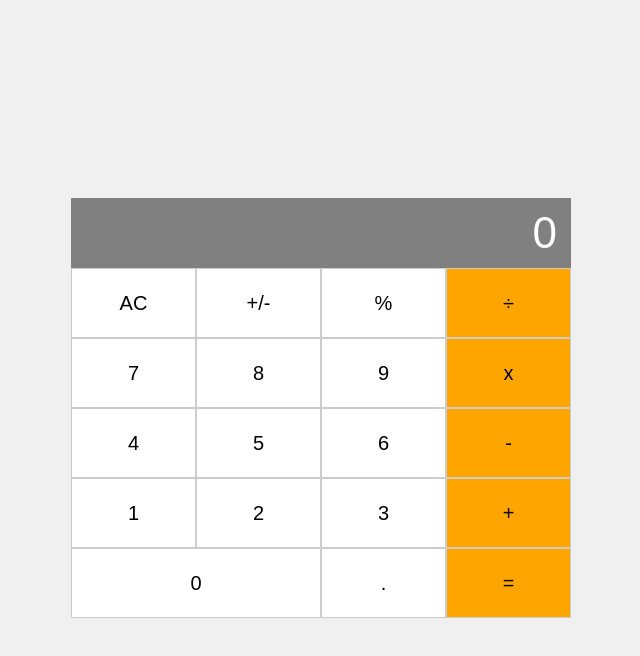
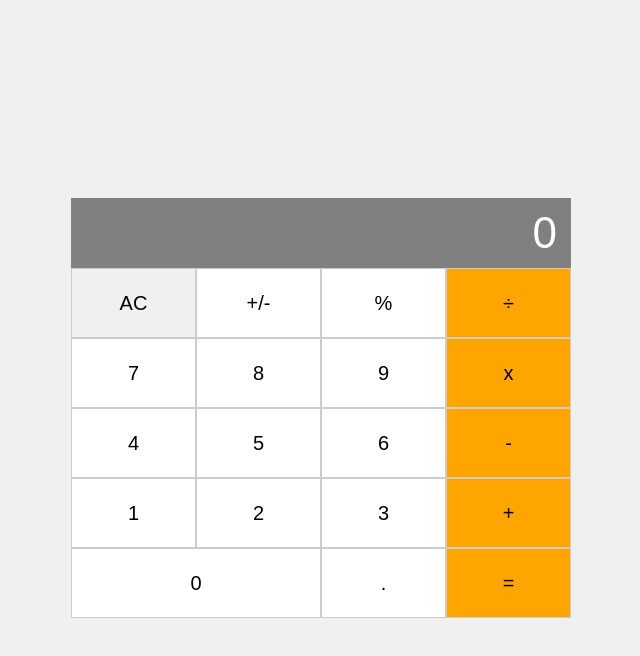
Before and after one commit to CVILLA09/Math-Magicians, a React (Create React App) app: page / in a window 1280 px wide. In both pictures the pointer is over the button "AC". Shown: the top 656 px of the page, without its empty margins (319-959 px from the left). Built offline with nearby package versions, Linux system fonts and the light colour scheme.

Commit message:
Add hover effect

```diff
--- a/src/components/Calculator.css
+++ b/src/components/Calculator.css
@@ -21,6 +21,10 @@
   border: 1px solid #ccc;
 }
 
+.button:hover {
+  background-color: #f0f0f0;
+}
+
 .button-0 {
   width: 50%;
 }
@@ -33,6 +37,10 @@
   height: 70px;
   font-size: 20px;
   border: 1px solid #ccc;
+}
+
+.button-orange:hover {
+  background-color: #ff8c00; /* Change this to the desired hover color for orange buttons */
 }
 
 /* Layout styling for buttons and calculator */
```
